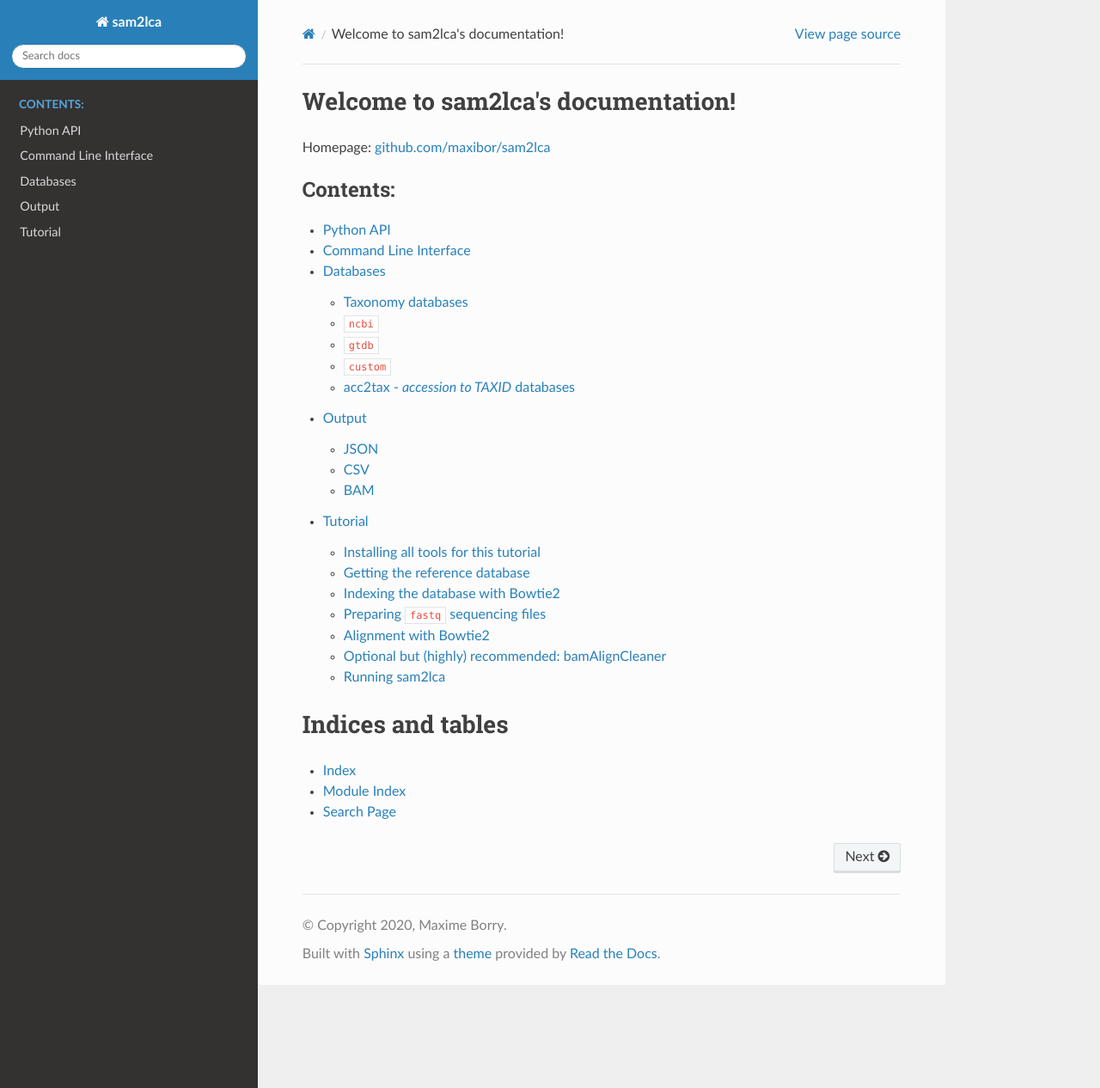
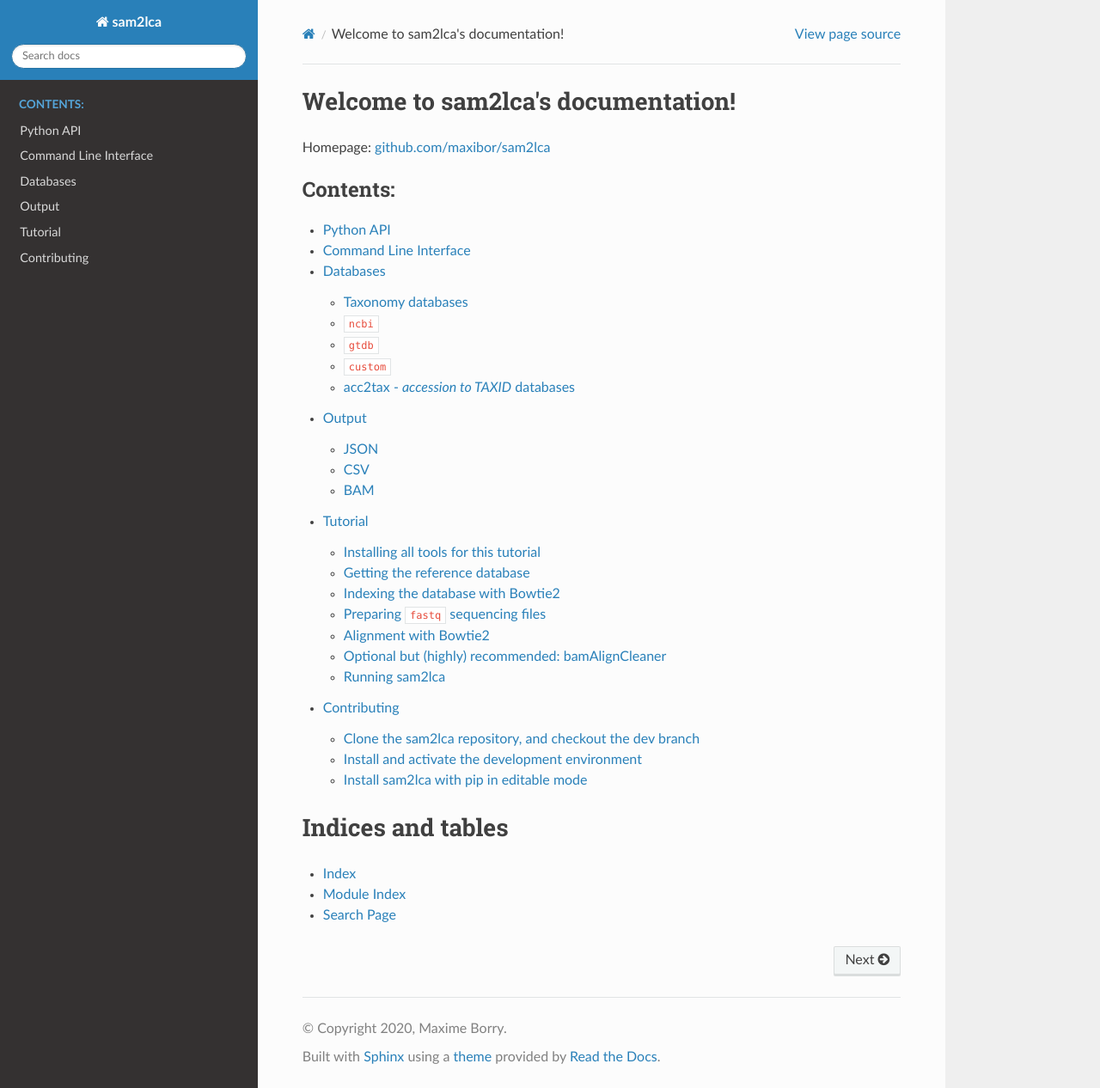
Before and after one commit to maxibor/sam2lca, a Sphinx documentation site: the page built from docs/source/index.rst, in a window 1280 px wide and 1266 px high. Shown: the whole window at 86% size. Built offline with Sphinx 7.4.7 and the Read the Docs theme 2.0.0, drawn with Linux system fonts in a browser that asks for light colours.

Commit message:
add contributoring doc
small fixes

````diff
--- /dev/null
+++ b/docs/source/contributing.md
@@ -0,0 +1,34 @@
+# Contributing
+
+We welcome any contributions !
+
+To further develop sam2lca, or add documentation, please read further:
+
+## Clone the sam2lca repository, and checkout the dev branch
+
+```bash
+git clone git@github.com:maxibor/sam2lca.git
+git checkout dev
+```
+
+## Install and activate the development environment
+
+```bash
+conda env create -f environment.yml
+conda activate sam2lca
+```
+
+## Install sam2lca with pip in editable mode
+
+```bash
+pip install -e .
+```
+
+### Build the documentation
+
+```bash
+cd docs
+make html
+```
+
+The docs are built in the `docs/build/html` directory
--- a/docs/source/index.rst
+++ b/docs/source/index.rst
@@ -21,6 +21,7 @@ __ homepage_
    databases
    output
    tutorial
+   contributing
 
 
 
````
Also changed, not shown: 3 other files.
